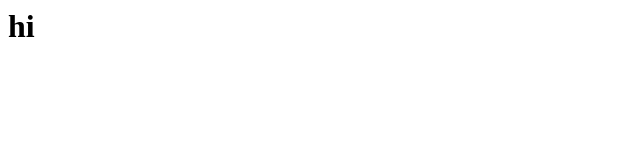
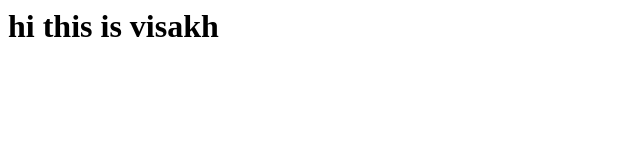
Before and after one commit to visakhkumarts/visakhkumarts.github.io, a plain HTML site: page index.html in a window 1280 px wide. Shown: the whole page, without its empty margins (0-640 px from the left). Drawn offline with Linux system fonts and the light colour scheme.

Commit message:
Update index.html

```diff
--- a/index.html
+++ b/index.html
@@ -1 +1 @@
-<h1>hi</h1>
+<h1>hi this is visakh</h1>
```
